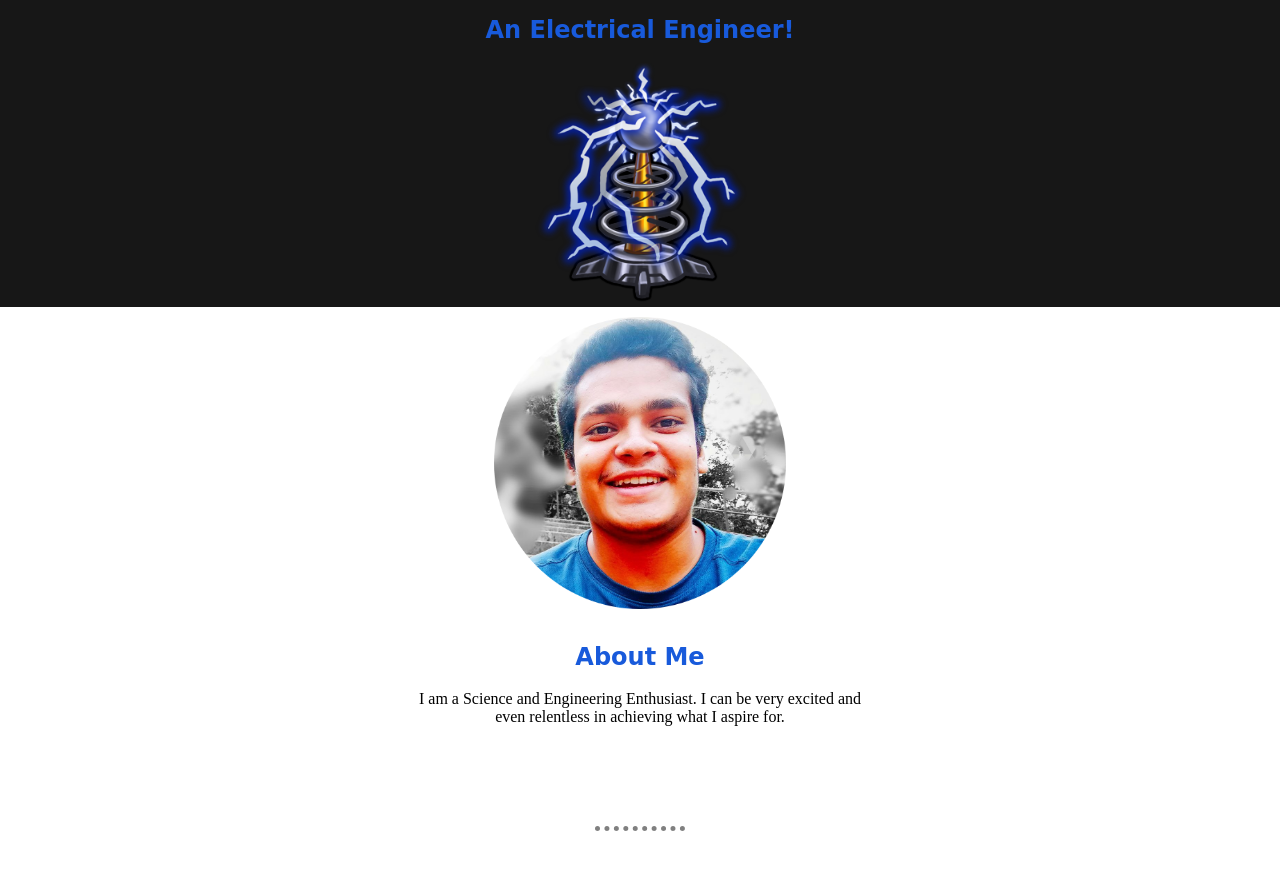
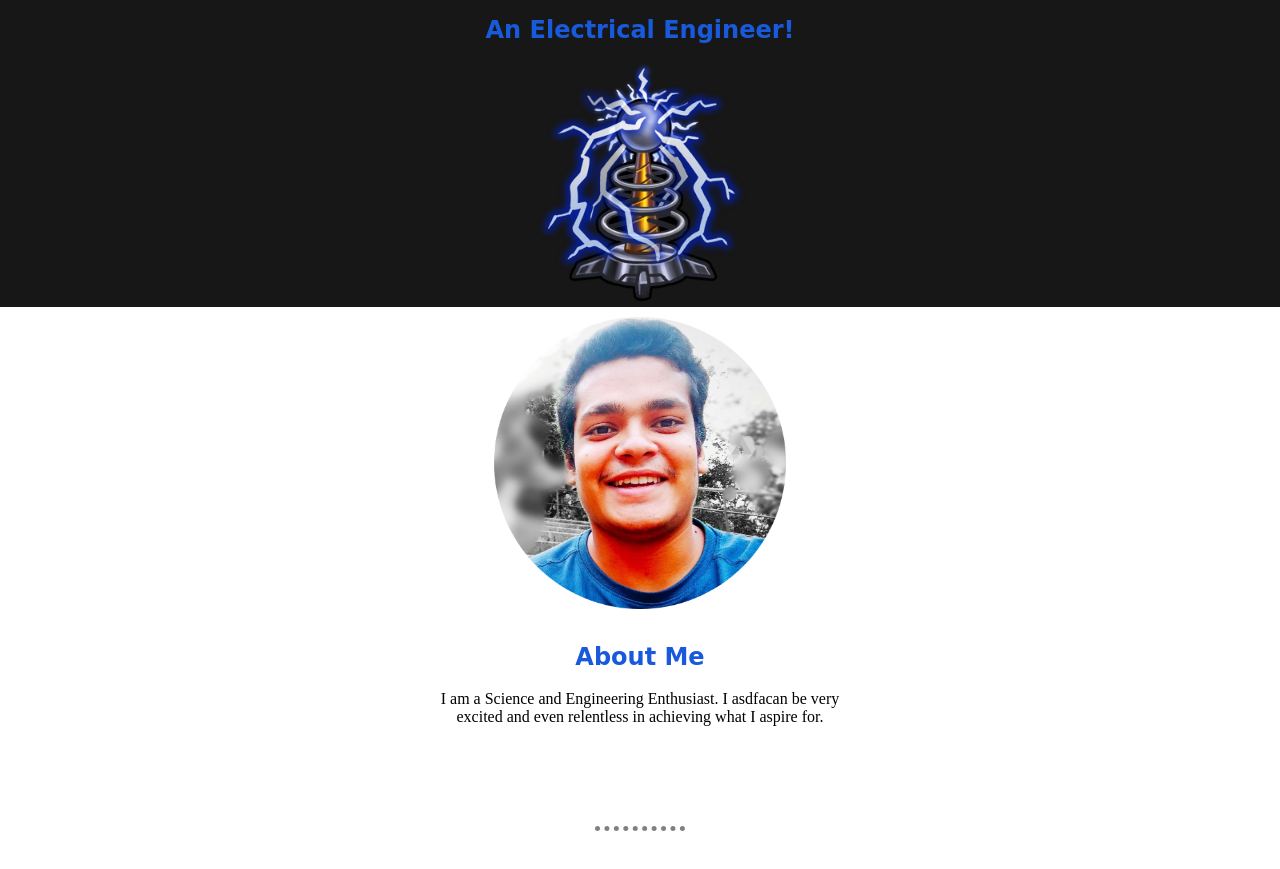
Before and after one commit to Aj88science/Protfolio, a plain HTML site: page index.html in a window 1280 px wide. Shown: the part 187-1056 px from the top of the page. Drawn offline with Linux system fonts and the light colour scheme; a web font is replaced by a local one.

Commit message:
Update index.html

```diff
--- a/index.html
+++ b/index.html
@@ -29,7 +29,7 @@
     <div class="about" id="about">
         <img src="ProfilePic.png" alt="Profile-Pic" class="imgo">
         <h2>About Me</h2>
-        <p>I am a Science and Engineering Enthusiast. I can be very excited and even relentless in achieving what I aspire for.</p>
+        <p>I am a Science and Engineering Enthusiast. I asdfacan be very excited and even relentless in achieving what I aspire for.</p>
     </div>
     <hr>
     <div class="qualification" id="qualification">
```
